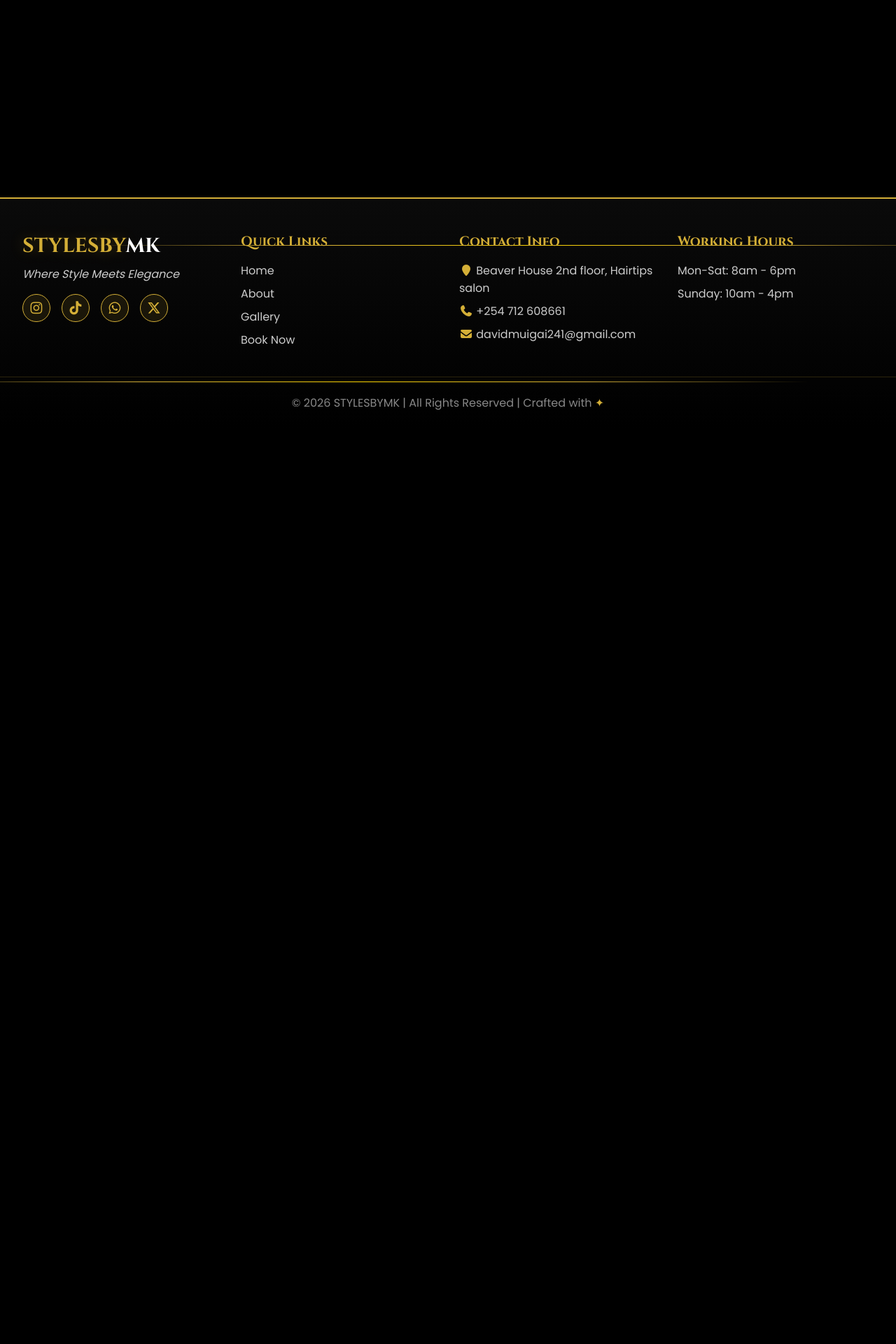
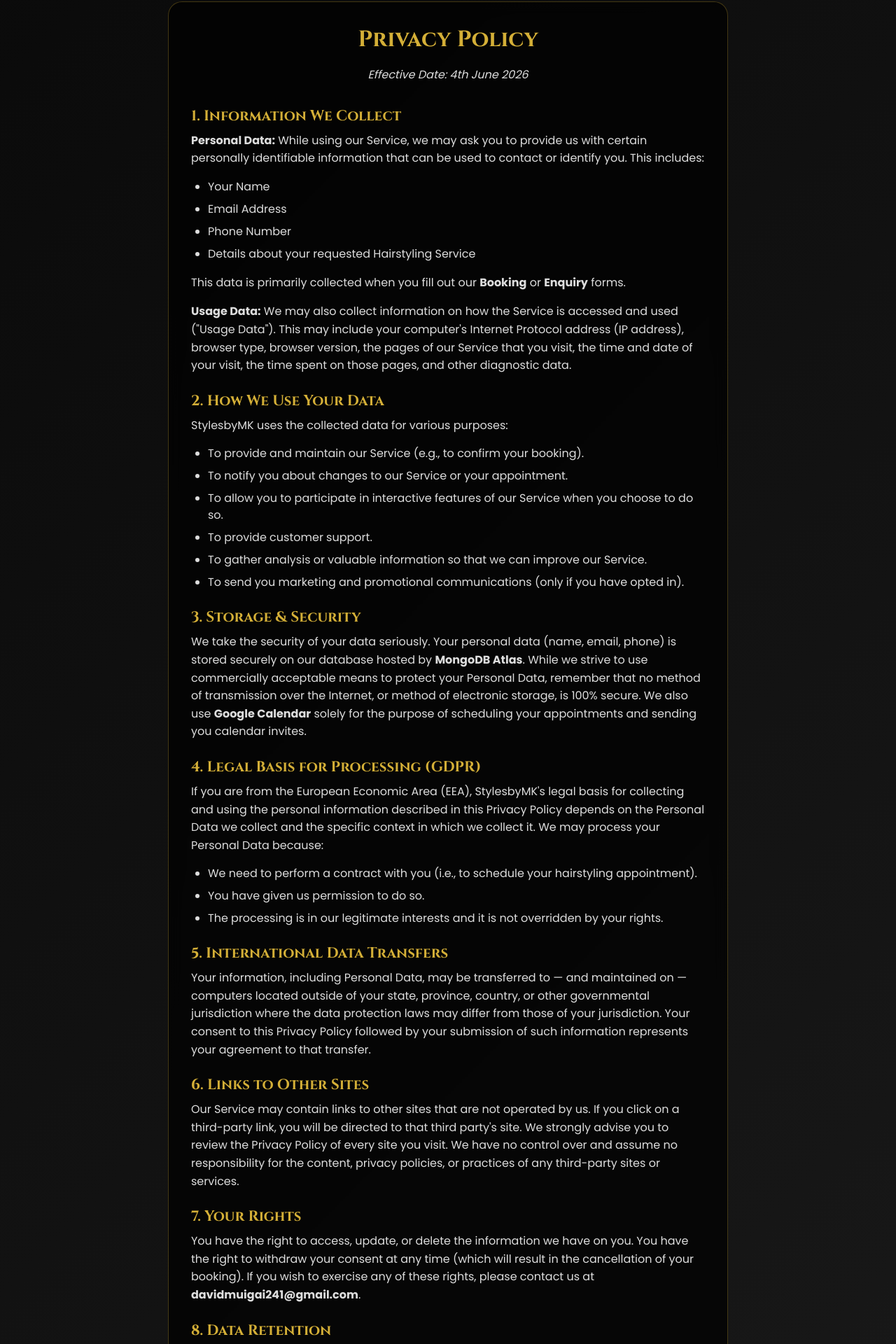
Before and after one commit to CarlosBavon/Stylebymk-Front, a React (Create React App) app: page /privacy in a window 1280 px wide. Shown: the part 118-2038 px from the top of the page at 70% size. Before the commit the page ends 800 px from the top, so only its background shows below. Built offline with nearby package versions, Linux system fonts and the light colour scheme.

Commit message:
Adding a Privacy Policy

```diff
--- a/src/App.js
+++ b/src/App.js
@@ -8,6 +8,7 @@ import Booking from "./pages/Booking";
 import Enquiry from "./pages/Enquiry";
 import Contact from "./pages/Contact";
 import Gallery from "./pages/Gallery";
+import Privacy from "./pages/Privacy";
 import CancelBooking from "./pages/CancelBooking";
 import "./App.css";
 import ScrollToTop from './components/ScrollToTop';
@@ -27,6 +28,7 @@ function App() {
             <Route path="/contact" element={<Contact />} />
             <Route path="/gallery" element={<Gallery />} />
             <Route path="/cancel" element={<CancelBooking />} />
+            <Route path="/privacy" element={<Privacy />} />
           </Routes>
         </main>
         <Footer />
--- a/src/components/Footer.js
+++ b/src/components/Footer.js
@@ -31,6 +31,7 @@ const Footer = () => {
             <li><Link to="/about">About</Link></li>
             <li><Link to="/gallery">Gallery</Link></li>
             <li><Link to="/booking">Book Now</Link></li>
+            <li><Link to="/privacy">Privacy Policy</Link></li>
           </ul>
         </div>
 
--- /dev/null
+++ b/src/pages/Privacy.css
@@ -0,0 +1,55 @@
+.privacy-container {
+  min-height: 100vh;
+  padding-top: 120px;
+  background: linear-gradient(135deg, #0a0a0a 0%, #1a1a1a 100%);
+}
+
+.privacy-content {
+  max-width: 800px;
+  margin: 0 auto;
+  padding: 2rem;
+  background: rgba(0, 0, 0, 0.7);
+  backdrop-filter: blur(10px);
+  border: 1px solid rgba(212, 175, 55, 0.3);
+  border-radius: 20px;
+  color: #fff;
+}
+
+.privacy-content h1 {
+  font-size: 2rem;
+  color: #d4af37;
+  margin-bottom: 1rem;
+  text-align: center;
+}
+
+.privacy-content h2 {
+  color: #d4af37;
+  margin-top: 1.5rem;
+  margin-bottom: 0.5rem;
+  font-size: 1.3rem;
+}
+
+.privacy-content p,
+.privacy-content li {
+  line-height: 1.6;
+  margin-bottom: 1rem;
+  color: #ddd;
+}
+
+.privacy-content .effective-date {
+  text-align: center;
+  font-style: italic;
+  margin-bottom: 2rem;
+}
+
+.privacy-content ul {
+  margin: 0.5rem 0 1rem 1.5rem;
+  padding-left: 0;
+}
+
+.privacy-content li {
+  margin-bottom: 0.5rem;
+  line-height: 1.5;
+  color: #ddd;
+  list-style-type: disc;
+}
--- /dev/null
+++ b/src/pages/Privacy.js
@@ -0,0 +1,79 @@
+import React from "react";
+import { Helmet } from "react-helmet-async";
+import "./Privacy.css";
+
+const Privacy = () => {
+    return (
+        <>
+            <Helmet>
+                <title>Privacy Policy | StylesbyMK</title>
+                <meta name="description" content="Privacy Policy for StylesbyMK hairstyling services. Learn how we collect, use, and protect your personal data." />
+            </Helmet>
+            <div className="privacy-container">
+                <div className="privacy-content">
+                    <h1>Privacy Policy</h1>
+                    <p className="effective-date">Effective Date: 4th June 2026</p>
+
+                    <h2>1. Information We Collect</h2>
+                    <p><strong>Personal Data:</strong> While using our Service, we may ask you to provide us with certain personally identifiable information that can be used to contact or identify you. This includes:</p>
+                    <ul>
+                        <li>Your Name</li>
+                        <li>Email Address</li>
+                        <li>Phone Number</li>
+                        <li>Details about your requested Hairstyling Service</li>
+                    </ul>
+                    <p>This data is primarily collected when you fill out our <strong>Booking</strong> or <strong>Enquiry</strong> forms.</p>
+                    <p><strong>Usage Data:</strong> We may also collect information on how the Service is accessed and used ("Usage Data"). This may include your computer's Internet Protocol address (IP address), browser type, browser version, the pages of our Service that you visit, the time and date of your visit, the time spent on those pages, and other diagnostic data.</p>
+
+                    <h2>2. How We Use Your Data</h2>
+                    <p>StylesbyMK uses the collected data for various purposes:</p>
+                    <ul>
+                        <li>To provide and maintain our Service (e.g., to confirm your booking).</li>
+                        <li>To notify you about changes to our Service or your appointment.</li>
+                        <li>To allow you to participate in interactive features of our Service when you choose to do so.</li>
+                        <li>To provide customer support.</li>
+                        <li>To gather analysis or valuable information so that we can improve our Service.</li>
+                        <li>To send you marketing and promotional communications (only if you have opted in).</li>
+                    </ul>
+
+                    <h2>3. Storage & Security</h2>
+                    <p>We take the security of your data seriously. Your personal data (name, email, phone) is stored securely on our database hosted by <strong>MongoDB Atlas</strong>. While we strive to use commercially acceptable means to protect your Personal Data, remember that no method of transmission over the Internet, or method of electronic storage, is 100% secure. We also use <strong>Google Calendar</strong> solely for the purpose of scheduling your appointments and sending you calendar invites.</p>
+
+                    <h2>4. Legal Basis for Processing (GDPR)</h2>
+                    <p>If you are from the European Economic Area (EEA), StylesbyMK's legal basis for collecting and using the personal information described in this Privacy Policy depends on the Personal Data we collect and the specific context in which we collect it. We may process your Personal Data because:</p>
+                    <ul>
+                        <li>We need to perform a contract with you (i.e., to schedule your hairstyling appointment).</li>
+                        <li>You have given us permission to do so.</li>
+                        <li>The processing is in our legitimate interests and it is not overridden by your rights.</li>
+                    </ul>
+
+                    <h2>5. International Data Transfers</h2>
+                    <p>Your information, including Personal Data, may be transferred to — and maintained on — computers located outside of your state, province, country, or other governmental jurisdiction where the data protection laws may differ from those of your jurisdiction. Your consent to this Privacy Policy followed by your submission of such information represents your agreement to that transfer.</p>
+
+                    <h2>6. Links to Other Sites</h2>
+                    <p>Our Service may contain links to other sites that are not operated by us. If you click on a third-party link, you will be directed to that third party's site. We strongly advise you to review the Privacy Policy of every site you visit. We have no control over and assume no responsibility for the content, privacy policies, or practices of any third-party sites or services.</p>
+
+                    <h2>7. Your Rights</h2>
+                    <p>You have the right to access, update, or delete the information we have on you. You have the right to withdraw your consent at any time (which will result in the cancellation of your booking). If you wish to exercise any of these rights, please contact us at <strong>davidmuigai241@gmail.com</strong>.</p>
+
+                    <h2>8. Data Retention</h2>
+                    <p>We will retain your Personal Data only for as long as is necessary for the purposes set out in this Privacy Policy. We will retain and use your Personal Data to the extent necessary to comply with our legal obligations (for example, if we are required to retain your data to comply with applicable laws), resolve disputes, and enforce our legal agreements and policies.</p>
+
+                    <h2>9. Children's Privacy</h2>
+                    <p>Our Service does not address anyone under the age of 13. We do not knowingly collect personally identifiable information from anyone under the age of 13. If you are a parent or guardian and you are aware that your child has provided us with Personal Data, please contact us. If we become aware that we have collected Personal Data from children without verification of parental consent, we take steps to remove that information from our servers.</p>
+
+                    <h2>10. Changes to This Privacy Policy</h2>
+                    <p>We may update our Privacy Policy from time to time. We will notify you of any changes by posting the new Privacy Policy on this page and updating the "effective date" at the top of this Privacy Policy. You are advised to review this Privacy Policy periodically for any changes.</p>
+
+                    <h2>11. Contact Us</h2>
+                    <p>If you have any questions about this Privacy Policy, please contact us:</p>
+                    <ul>
+                        <li>By email: <strong>davidmuigai241@gmail.com</strong></li>
+                    </ul>
+                </div>
+            </div>
+        </>
+    );
+};
+
+export default Privacy;
```
